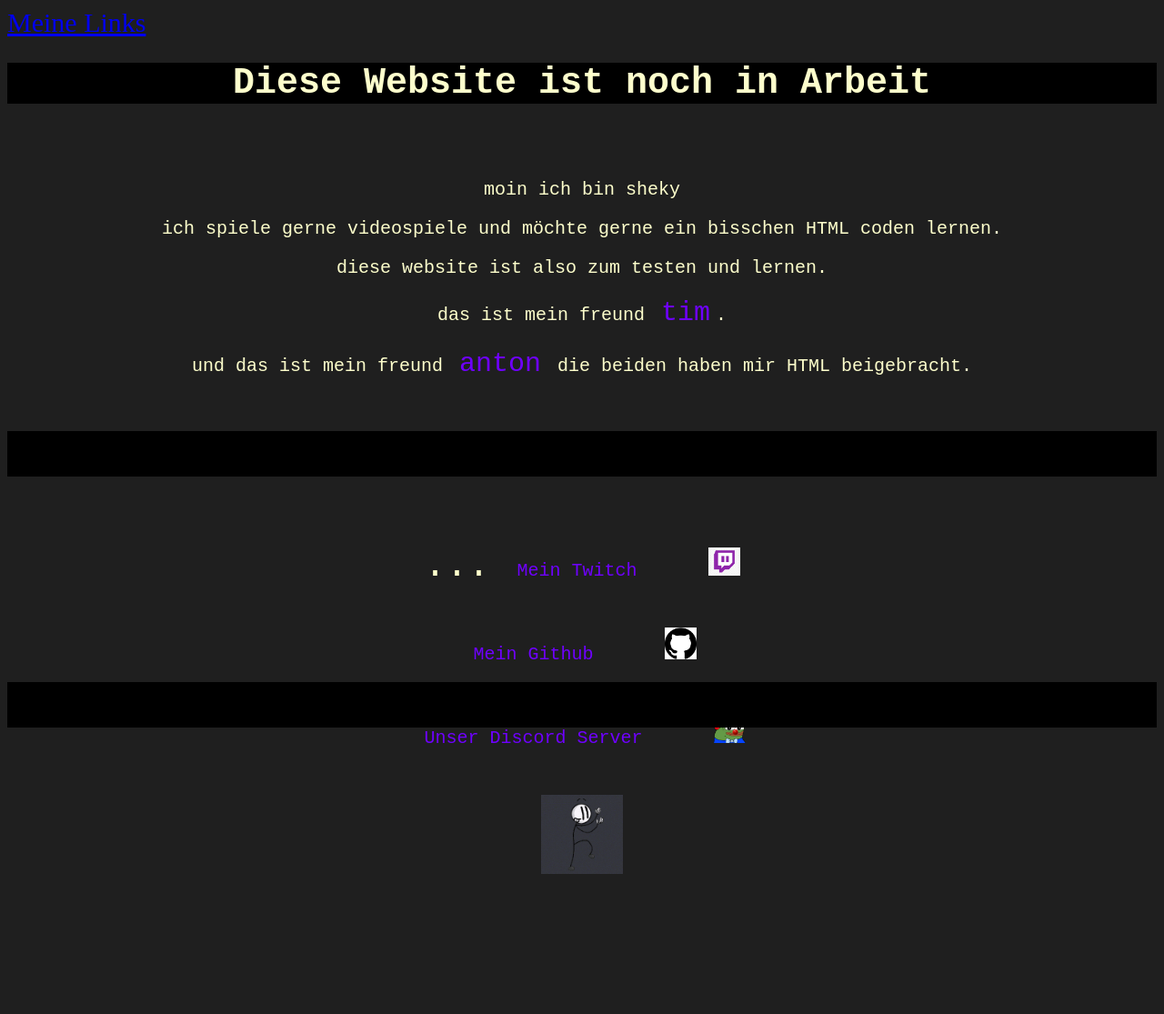
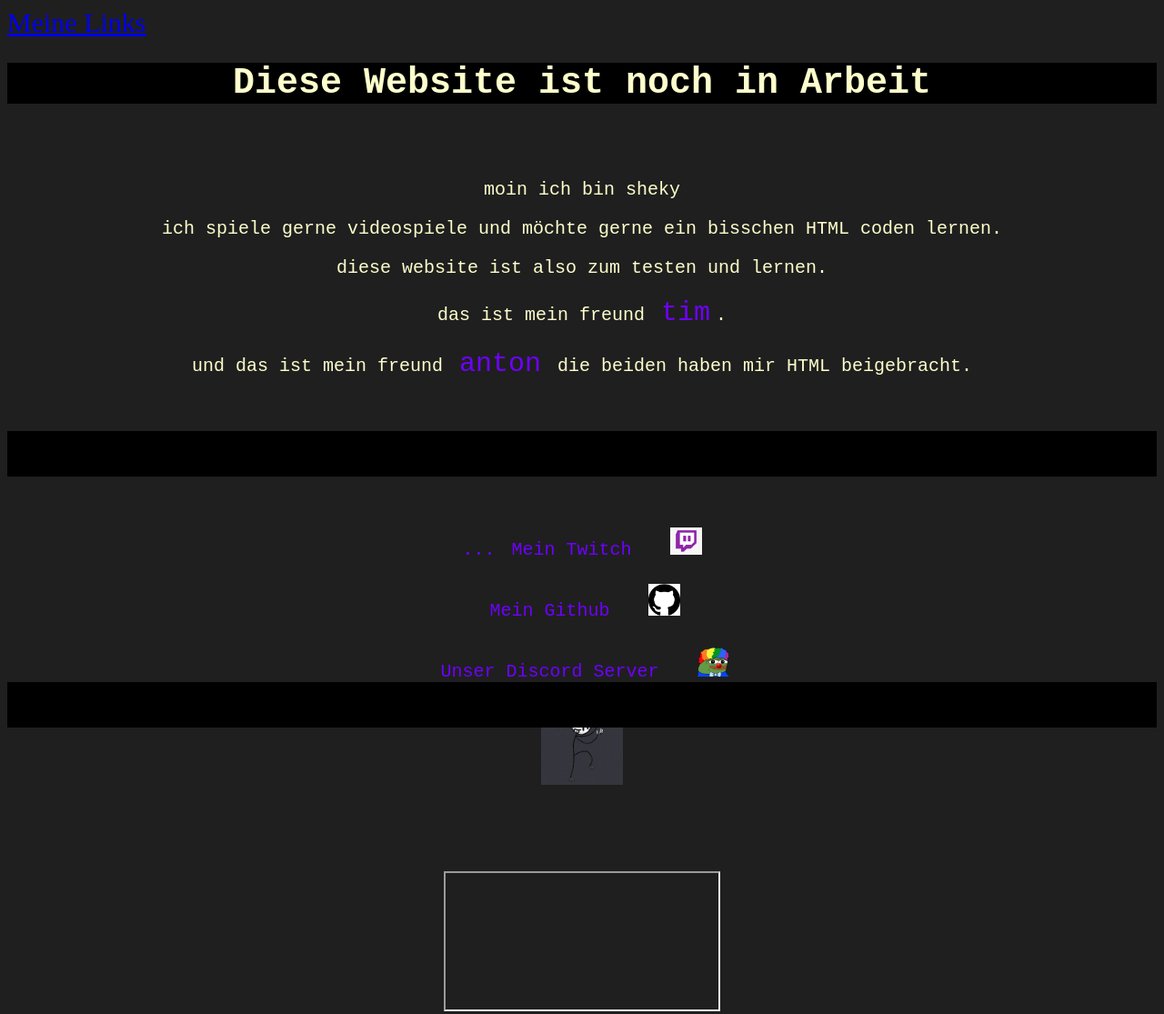
Before and after one commit to shekyweb/sheky.github.io, a plain HTML site: page index.html in a window 1280 px wide. Shown: the top 1115 px of the page at 91% size. Drawn offline with Linux system fonts and the light colour scheme; grey boxes are pictures that could not be loaded.

Commit message:
Update style.css

```diff
--- a/style.css
+++ b/style.css
@@ -132,9 +132,3 @@ p {
     background-color: rgb(31, 31, 31);
     border: rgb(31, 31, 31);
 }
-#links {
-    font-size:  40px;
-    font-family: monospace;
-    color:#feffcc;
-
-}
```
